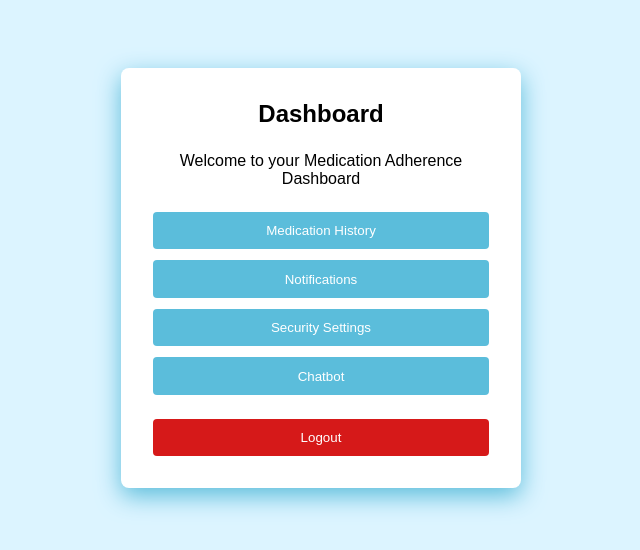
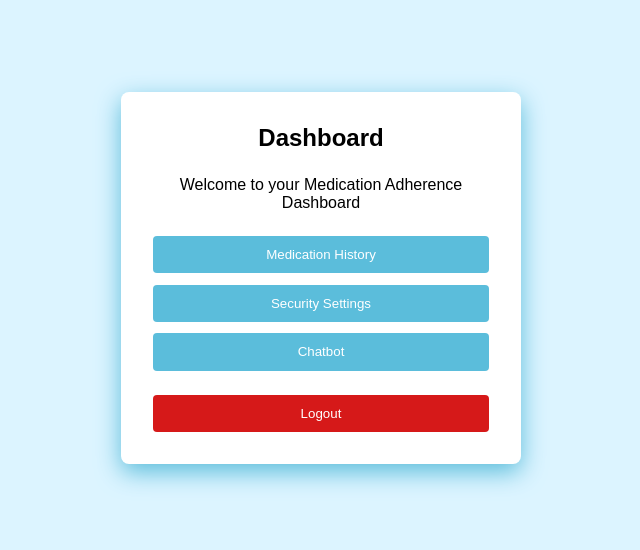
Before and after one commit to 2339036/medication-adherence-system, a React app in the folder frontend/: page /dashboard in a window 1280 px wide. Shown: the part 122-672 px from the top of the page, without its empty margins (319-959 px from the left). Built offline with nearby package versions, Linux system fonts and the light colour scheme; sample sign-in values are in the browser's storage; the HTML template or start-up script is replaced by a standard one.

Commit message:
removed notification from dahsboard as it was placed elsewhere

```diff
--- a/frontend/src/pages/Dashboard.jsx
+++ b/frontend/src/pages/Dashboard.jsx
@@ -32,11 +32,6 @@ function Dashboard() {
             Medication History
           </button>
 
-          {/* Navigate to notifications page */}
-          <button onClick={() => navigate("/notifications")}>
-            Notifications
-          </button>
-
           {/* Navigate to profile / security settings */}
           <button onClick={() => navigate("/account")}>
             Security Settings
--- a/frontend/src/pages/Notifications.jsx
+++ /dev/null
@@ -1,20 +0,0 @@
-// Notifications.jsx
-// Displays user medication reminders and alerts
-
-import { useNavigate } from "react-router-dom";
-import BackButton from "../components/BackButton";
-
-function Notifications() {
-  const navigate = useNavigate();
-  return (
-    <div className="page-container">
-      <BackButton />
-      <div className="card">
-        <h2>Notifications</h2>
-        <p>Notification features will be implemented here.</p>
-      </div>
-    </div>
-  );
-}
-
-export default Notifications;
```
